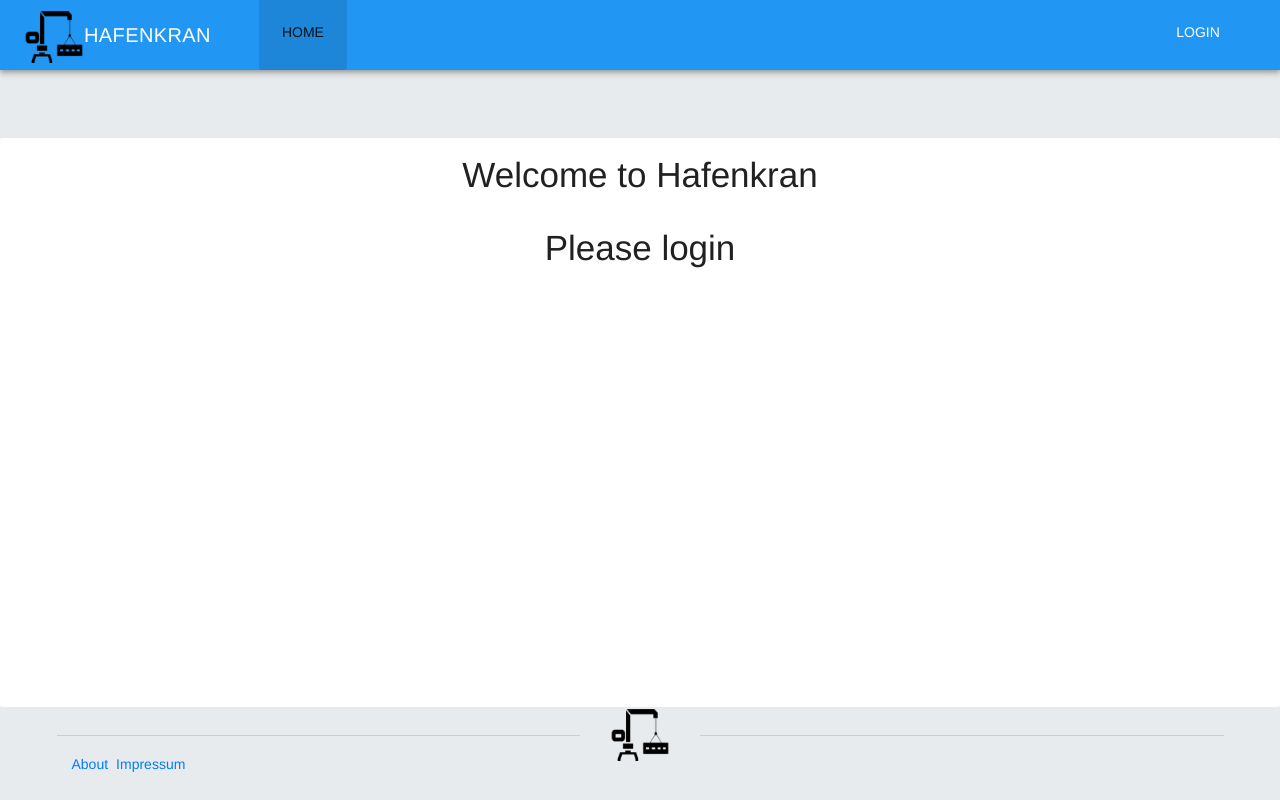
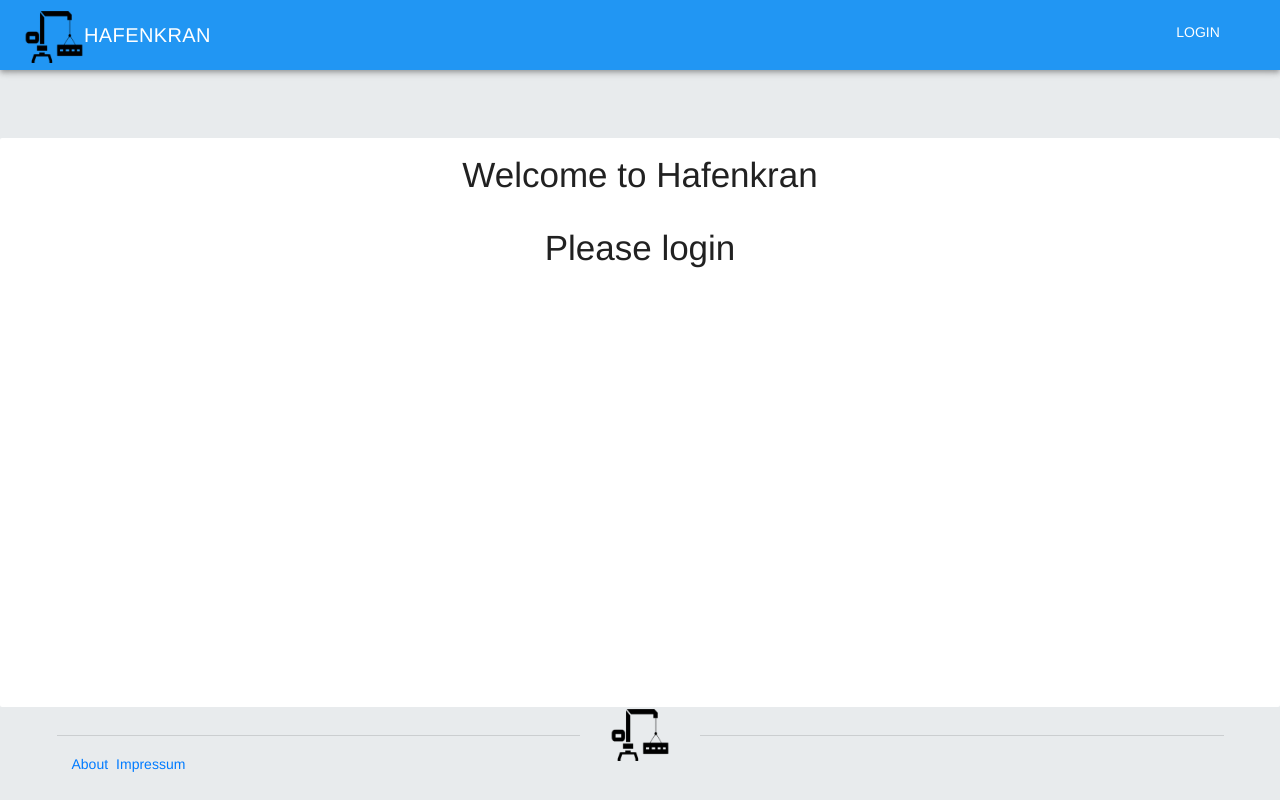
Before and after one commit to cormensratio/hafenkran-client, a Vue app: page / in a window 1280 px wide. Built offline with nearby package versions, Linux system fonts and the light colour scheme.

Commit message:
EPDS02-158 resolve comments

```diff
--- a/src/components/baseComponents/Header.vue
+++ b/src/components/baseComponents/Header.vue
@@ -9,9 +9,6 @@
         <v-btn flat dark to="/experimentlist">Experiments</v-btn>
         <v-btn flat dark to="/executionlist">Executions</v-btn>
         <v-btn flat dark to="/newexperiment">Upload</v-btn>
-      </v-toolbar-items>
-      <v-toolbar-items v-else>
-        <v-btn flat to="/">Home</v-btn>
       </v-toolbar-items>
       <v-spacer></v-spacer>
       <div v-if="isAuthenticated">
```
